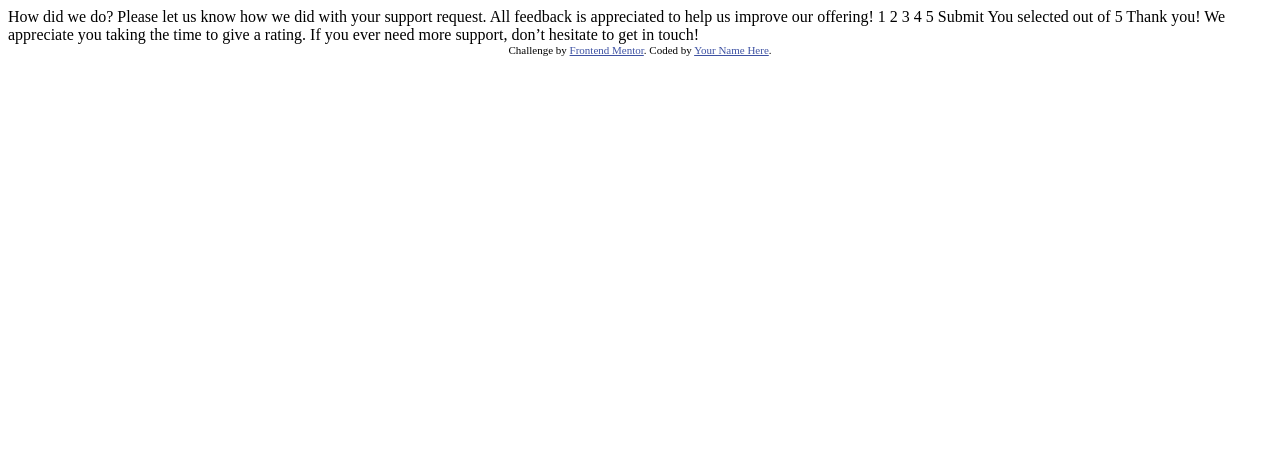
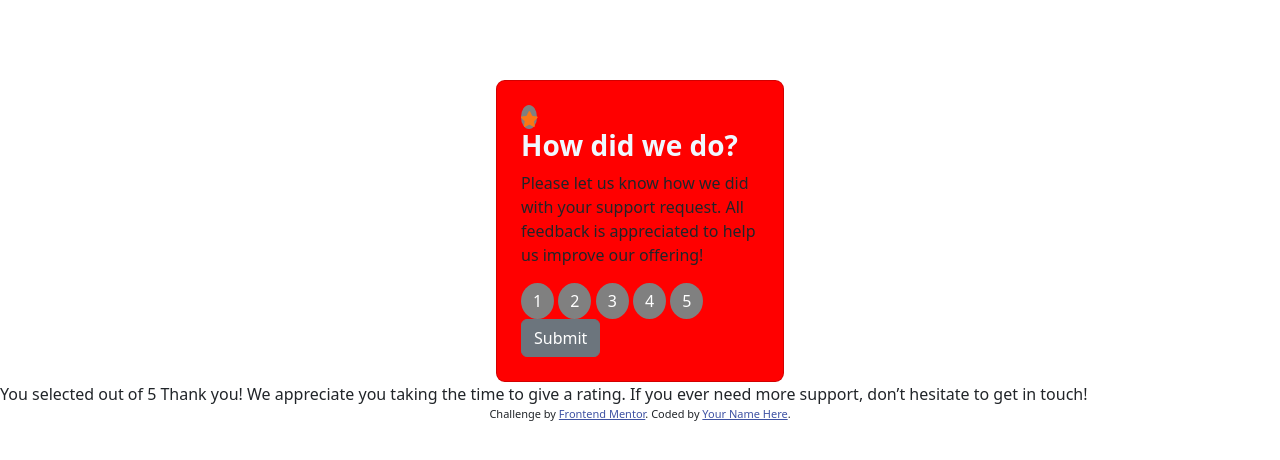
Before and after one commit to davidicabello/interactive-rating-component-main, a plain HTML site: page index.html in a window 1280 px wide. Drawn offline with nearby package versions, Linux system fonts and the light colour scheme.

Commit message:
styles and index
styles and index

```diff
--- a/css/styles.css
+++ b/css/styles.css
@@ -0,0 +1,51 @@
+* {
+    box-sizing: border-box;
+}
+
+.attribution {
+    font-size: 11px;
+    text-align: center;
+}
+
+.attribution a {
+    color: hsl(228, 45%, 44%);
+}
+
+.section {
+    margin-top: 5rem;
+}
+
+h3 {
+    text-align: left;
+    color: aliceblue;
+    font-weight: bold;
+}
+
+.starDiv {
+    background: grey;
+    width: 1rem;
+    border-radius: 50%;
+}
+
+.card {
+    background: red;
+    margin: 0 auto;
+    max-width: 18rem;
+    border-radius: 3%;
+}
+
+.cardContent {
+    margin: 1.5rem 1.5rem 1.5rem 1.5rem;
+}
+
+.scoreBtns {
+    justify-content: center;
+    align-items: center;
+    justify-content: space-evenly;
+}
+
+.btn-primary {
+    border-radius: 50%;
+    border-style: none;
+    background-color: grey;
+}
--- a/index.html
+++ b/index.html
@@ -1,37 +1,63 @@
 <!DOCTYPE html>
 <html lang="en">
+
 <head>
   <meta charset="UTF-8">
-  <meta name="viewport" content="width=device-width, initial-scale=1.0"> <!-- displays site properly based on user's device -->
+  <meta name="viewport" content="width=device-width, initial-scale=1.0">
+  <!-- displays site properly based on user's device -->
 
   <link rel="icon" type="image/png" sizes="32x32" href="./images/favicon-32x32.png">
-
+  <!-- CSS only -->
+  <link href="https://cdn.jsdelivr.net/npm/bootstrap@5.2.2/dist/css/bootstrap.min.css" rel="stylesheet"
+    integrity="sha384-Zenh87qX5JnK2Jl0vWa8Ck2rdkQ2Bzep5IDxbcnCeuOxjzrPF/et3URy9Bv1WTRi" crossorigin="anonymous">
+  <link rel="stylesheet" href="/css/styles.css">
   <title>Frontend Mentor | Interactive rating component</title>
 
   <!-- Feel free to remove these styles or customise in your own stylesheet 👍 -->
-  <style>
-    .attribution { font-size: 11px; text-align: center; }
-    .attribution a { color: hsl(228, 45%, 44%); }
-  </style>
+
 </head>
+
 <body>
 
   <!-- Rating state start -->
+  <div class="section">
+    <div class="container">
+      <div class="row">
+        <div class="col-md-12 cardContainer">
+          <div class="card">
+            <div class="cardContent">
+              <div class="starDiv"><img src="/images/icon-star.svg" alt=""></div>
+              <div class="cardText">
+                <h3>How did we do?</h3>
+                <p>Please let us know how we did with your support request. All feedback is appreciated
+                  to help us improve our offering!</p>
+              </div>
 
-  How did we do?
+              <div class="scoresBtns">
+                <button type="submit" class="btn btn-primary">1</button>
+                <button type="submit" class="btn btn-primary">2</button>
+                <button type="submit" class="btn btn-primary">3</button>
+                <button type="submit" class="btn btn-primary">4</button>
+                <button type="submit" class="btn btn-primary">5</button>
+              </div>
 
-  Please let us know how we did with your support request. All feedback is appreciated
-  to help us improve our offering!
+              <div class="submitBtnDiv">
+                <button class="submitBtn btn btn-secondary">Submit</button>
+              </div>
+            </div>
+          </div>
+        </div>
+      </div>
+    </div>
+  </div>
 
-  1 2 3 4 5
-
-  Submit
 
   <!-- Rating state end -->
 
   <!-- Thank you state start -->
 
-  You selected <!-- Add rating here --> out of 5
+  You selected
+  <!-- Add rating here --> out of 5
 
   Thank you!
 
@@ -45,5 +71,11 @@
     Challenge by <a href="https://www.frontendmentor.io?ref=challenge" target="_blank">Frontend Mentor</a>.
     Coded by <a href="#">Your Name Here</a>.
   </div>
+  <!-- JavaScript Bundle with Popper -->
+  <script src="https://cdn.jsdelivr.net/npm/bootstrap@5.2.2/dist/js/bootstrap.bundle.min.js"
+    integrity="sha384-OERcA2EqjJCMA+/3y+gxIOqMEjwtxJY7qPCqsdltbNJuaOe923+mo//f6V8Qbsw3"
+    crossorigin="anonymous"></script>
+  <script src="js/main.js"></script>
 </body>
+
 </html>
```
